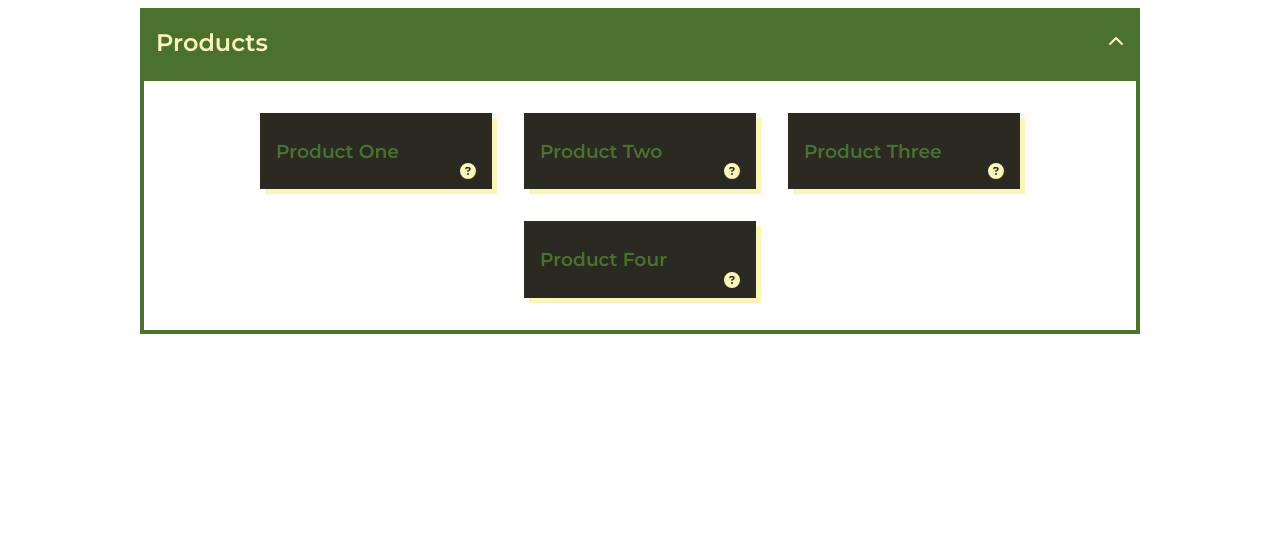
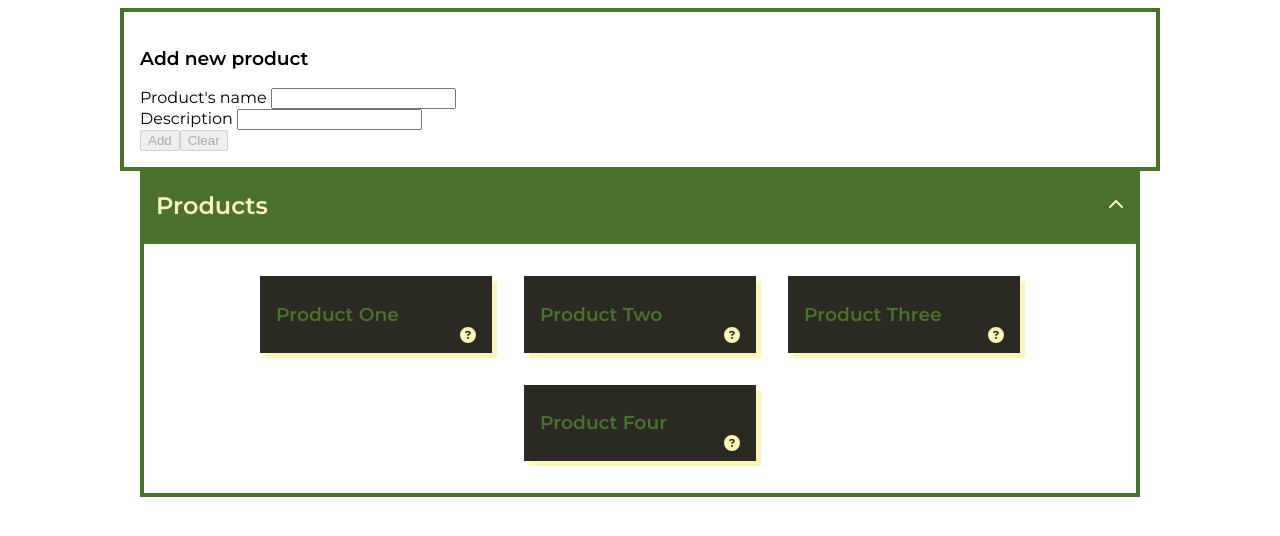
Before and after one commit to ghostwriter7/assignment02, an Angular app: page /products in a window 1280 px wide. Shown: the top 536 px of the page. Built offline with nearby package versions, Linux system fonts and the light colour scheme.

Commit message:
Add-edit product component created

```diff
--- /dev/null
+++ b/src/app/pages/products/add-edit-product/add-edit-product.component.html
@@ -0,0 +1,32 @@
+<form class="form" [formGroup]="form" (ngSubmit)="onSubmit()">
+  <h3>{{ isNewProduct ? 'Add new product' : 'Update product' }}</h3>
+  <div class="form__control">
+    <label class="form__label" for="name">
+      Product's name
+      <input
+        formControlName="name"
+        type="text"
+        id="name">
+    </label>
+  </div>
+  <div class="form__control">
+    <label class="form__label" for="description">
+      Description
+      <input
+        formControlName="description"
+        type="text"
+        id="description">
+    </label>
+  </div>
+  <div class="form__actions">
+    <button
+      [disabled]="form.invalid"
+      type="submit"
+      class="btn btn-primary">{{ isNewProduct ? 'Add' : 'Update' }}</button>
+    <button
+      (click)="onClear()"
+      [disabled]="form.pristine"
+      type="button"
+      class="btn btn-secondary">Clear</button>
+  </div>
+</form>
--- /dev/null
+++ b/src/app/pages/products/add-edit-product/add-edit-product.component.scss
@@ -0,0 +1,8 @@
+@import '../../../../assets/styles/container';
+@import '../../../../assets/styles/colors';
+
+.form {
+  @include container;
+  border: 4px solid $clr-accent;
+  padding: 1rem;
+}
--- /dev/null
+++ b/src/app/pages/products/add-edit-product/add-edit-product.component.ts
@@ -0,0 +1,32 @@
+import { Component, OnInit } from '@angular/core';
+import { FormBuilder, FormGroup, Validators } from '@angular/forms';
+
+@Component({
+  selector: 'app-add-edit-product',
+  templateUrl: './add-edit-product.component.html',
+  styleUrls: ['./add-edit-product.component.scss']
+})
+export class AddEditProductComponent implements OnInit {
+  public isNewProduct = true;
+  public form!: FormGroup;
+  constructor(private _fb: FormBuilder) { }
+
+  ngOnInit(): void {
+    this.form = this._fb.group({
+      name: this._fb.control('', [Validators.required]),
+      description: this._fb.control('', [Validators.required])
+    });
+  }
+
+  public onSubmit(): void {
+    console.log('submitted');
+  }
+
+  public onClear(): void {
+    this.form.setValue({
+      name: '',
+      description: ''
+    });
+  }
+
+}
--- a/src/app/pages/products/products-list/products-list.component.scss
+++ b/src/app/pages/products/products-list/products-list.component.scss
@@ -1,8 +1,8 @@
 @import "../../../../assets/styles/colors";
+@import '../../../../assets/styles/container';
 
 .products {
-  max-width: 1000px;
-  margin-inline: auto;
+  @include container;
   overflow: hidden;
 
   &__header {
--- a/src/app/pages/products/products.module.ts
+++ b/src/app/pages/products/products.module.ts
@@ -6,6 +6,7 @@ import { ProductsComponent } from './products/products.component';
 import { ReactiveFormsModule } from '@angular/forms';
 import { ProductTileComponent } from './product-tile/product-tile.component';
 import { FontAwesomeModule } from '@fortawesome/angular-fontawesome';
+import { AddEditProductComponent } from './add-edit-product/add-edit-product.component';
 
 
 
@@ -13,7 +14,8 @@ import { FontAwesomeModule } from '@fortawesome/angular-fontawesome';
   declarations: [
     ProductsComponent,
     ProductsListComponent,
-    ProductTileComponent
+    ProductTileComponent,
+    AddEditProductComponent
   ],
   imports: [
     CommonModule,
--- a/src/app/pages/products/products/products.component.html
+++ b/src/app/pages/products/products/products.component.html
@@ -1,3 +1,4 @@
+<app-add-edit-product></app-add-edit-product>
 <div [formGroup]="form">
   <app-products-list
     [products]="products"
--- /dev/null
+++ b/src/assets/styles/_container.scss
@@ -0,0 +1,4 @@
+@mixin container {
+  max-width: 1000px;
+  margin-inline: auto;
+}
```
Also changed, not shown: 1 other file (tests, documents, lock files or other folders).
